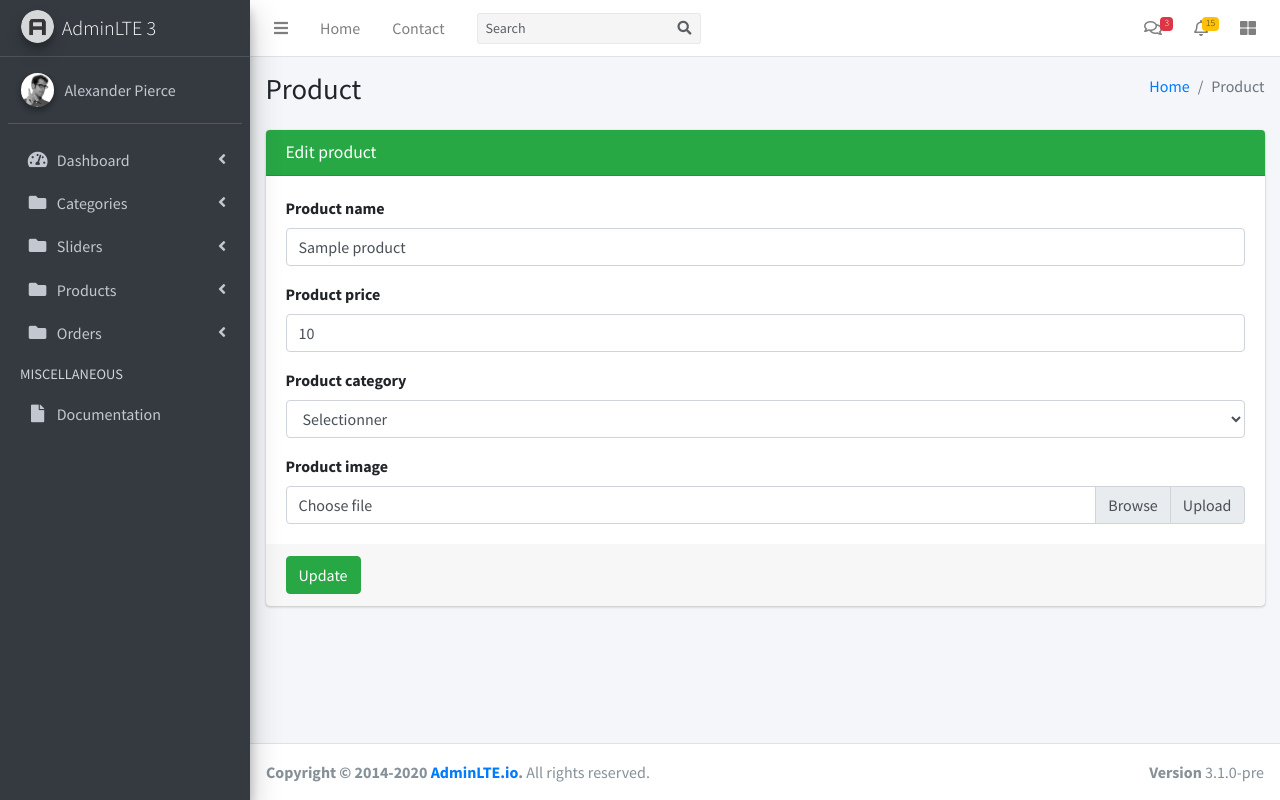
After one commit to axel-yarell/shoppingcart, a Laravel app: page /admin/editproduct/1 in a window 1280 px wide. The commit adds this page. Run offline with Laravel 12, Linux system fonts and the light colour scheme; tables that the repository leaves empty hold one stand-in row (values such as "Sample post"); parts of the project's set-up code (start-up, migrations or seed data) failed here and were passed over; some libraries are stand-ins or nearby versions.

Commit message:
Fix: Correction de la logique d'activation des produits et affichage des catégories

```diff
--- a/app/Http/Controllers/AdminController.php
+++ b/app/Http/Controllers/AdminController.php
@@ -7,6 +7,7 @@ use App\Http\Controllers\AdminController;
 use App\Http\Controllers\CategoryController;
 use App\Models\Category;
 use App\Models\Slider;
+use App\Models\Product;
 
 
 class AdminController extends Controller
@@ -47,7 +48,8 @@ class AdminController extends Controller
 
     public function products()
     {
-        return view('admin.products');
+        $products = Product::get();
+        return view('admin.products')->with('products',$products);
     }
 
     public function orders()
--- a/app/Http/Controllers/ProductController.php
+++ b/app/Http/Controllers/ProductController.php
@@ -4,6 +4,10 @@ namespace App\Http\Controllers;
 
 use Illuminate\Http\Request;
 use App\Models\Product;
+use App\Models\Category;
+use Illuminate\Support\Facades\Storage;
+
+
 class ProductController extends Controller
 {
     //
@@ -36,4 +40,103 @@ class ProductController extends Controller
 
         return redirect()->back()->with('status', 'Product added successfully!');
     }
+
+
+    public function deleteproduct($id)
+    {
+        $product = Product::find($id);
+        if ($product) {
+            // Supprimer le fichier image du dossier public/product_images
+            $imagePath = public_path('product_images/' . $product->product_image);
+            if (file_exists($imagePath)) {
+                unlink($imagePath);
+            }
+
+            $product->delete();
+            return redirect()->back()->with('status', 'Product deleted successfully!');
+        }
+            else {
+                return redirect()->back()->with('status', 'Product not found!');
+                }
+    }
+
+    public function editproduct($id)
+    {
+        $product = Product::find($id);
+           if ($product) {
+            // On récupère toutes les catégories pour le menu déroulant
+            $categories = Category::where('category_name', '!=', $product->product_category)->get();
+            // $categories = Category::all();
+
+            // On envoie le produit ET les catégories à la vue
+            return view('admin.editproduct', compact('product', 'categories'));
+        } else {
+            return redirect()->back()->with('status', 'Product not found!');
+        }
+    }
+    public function updateproduct(Request $request, $id)
+    {
+
+        $product = Product::find($id);
+        if ($product) {
+            $product->product_name = $request->input('product_name');
+            $product->product_price = $request->input('product_price');
+            $product->product_category = $request->input('product_category');
+
+            if ($request->hasFile('product_image')) {
+                // Supprimer l'ancienne image
+                $imagePath = public_path('product_images/' . $product->product_image);
+                if (file_exists($imagePath)) {
+                    unlink($imagePath);
+                }
+
+                // Enregistrer la nouvelle image
+                $file = $request->file('product_image');
+                $filename = time() . '_' . $file->getClientOriginalName();
+                $file->move(public_path('product_images'), $filename);
+                $product->product_image = $filename;
+            }
+
+            $product->update();
+            return redirect()->back()->with('status', 'product updated successfully!');
+        } else {
+            return redirect()->back()->with('status', 'product not found!');
+        }
+
+    }
+
+    public function unactivateproduct(Request $request, $id)
+    {
+        $product = Product::find($id);
+        if ($product) {
+            $product->status = 0; // Assuming 0 means inactive
+            $product->update();
+            return redirect()->back()->with('status', 'Product status updated successfully!');
+        } else {
+            return redirect()->back()->with('status', 'Product not found!');
+        }
+    }
+
+    public function activateproduct(Request $request, $id)
+    {
+        $product = Product::find($id);
+        if ($product) {
+            $product->status = 1; // Assuming 1 means active
+            $product->update();
+            return redirect()->back()->with('status', 'Product status updated successfully!');
+        } else {
+            return redirect()->back()->with('status', 'Product not found!');
+        }
+    }
+
+
+
+
+
+
+
+
+
+
+
 }
--- /dev/null
+++ b/resources/views/admin/editproduct.blade.php
@@ -0,0 +1,112 @@
+@extends('admin_layout.master')
+
+@section('title')
+
+ Edit Product
+
+@endsection
+
+@section('content')
+  <div class="content-wrapper">
+    <!-- Content Header (Page header) -->
+    <section class="content-header">
+      <div class="container-fluid">
+        <div class="row mb-2">
+          <div class="col-sm-6">
+            <h1>Product</h1>
+          </div>
+          <div class="col-sm-6">
+            <ol class="breadcrumb float-sm-right">
+              <li class="breadcrumb-item"><a href="#">Home</a></li>
+              <li class="breadcrumb-item active">Product</li>
+            </ol>
+          </div>
+        </div>
+      </div><!-- /.container-fluid -->
+    </section>
+
+    <!-- Main content -->
+    <section class="content">
+      <div class="container-fluid">
+        <div class="row">
+          <!-- left column -->
+          <div class="col-md-12">
+            <!-- jquery validation -->
+            <div class="card card-success">
+              <div class="card-header">
+                <h3 class="card-title">Edit product</h3>
+              </div>
+              <!-- /.card-header -->
+              @if (count($errors) > 0)
+                <div class="alert alert-danger">
+                    <ul>
+                        @foreach ($errors->all() as $error)
+                            <li>{{ $error }}</li>
+                        @endforeach
+                    </ul>
+                </div>
+              @endif
+              @if (session('status'))
+                  <br>
+                  <div class="alert alert-success" role="alert">
+                      {{ session('status') }}
+                  </div>
+
+              @endif
+              <!-- form start -->
+              <form id="quickForm" action="{{ url('admin/updateproduct/' . $product->id) }}" method="post" enctype="multipart/form-data">
+                @csrf
+                @method('PUT')
+                <div class="card-body">
+                  <div class="form-group">
+                    <label for="exampleInputEmail1">Product name</label>
+                    <input type="text" value="{{ $product->product_name }}" required name="product_name" class="form-control" id="exampleInputEmail1" placeholder="Enter product name">
+                  </div>
+                  <div class="form-group">
+                    <label for="exampleInputEmail1">Product price</label>
+                    <input type="number" value="{{ $product->product_price }}" required name="product_price" class="form-control" id="exampleInputEmail1" placeholder="Enter product price" min="1">
+                  </div>
+                  <div class="form-group">
+                    <label>Product category</label>
+                    <select name="product_category" class="form-control select2" style="width: 100%;">
+                      <option selected="selected">Selectionner</option>
+                      @foreach($categories as $category)
+                        <option value="{{ $category->id }}" {{ $product->product_category == $category->id ? 'selected' : '' }}>
+                          {{ $category->category_name }}
+                            </option>
+                      @endforeach
+                    </select>
+                  </div>
+                  <label for="exampleInputFile">Product image</label>
+                  <div class="input-group">
+                    <div class="custom-file">
+                      <input type="file" name="product_image"  class="custom-file-input" id="exampleInputFile">
+                      <label class="custom-file-label" for="exampleInputFile">Choose file</label>
+                    </div>
+                    <div class="input-group-append">
+                      <span class="input-group-text">Upload</span>
+                    </div>
+                  </div>
+                </div>
+                <!-- /.card-body -->
+                <div class="card-footer">
+                  <!-- <button type="submit" class="btn btn-success">Submit</button> -->
+                  <input type="submit" class="btn btn-success" value="Update">
+                </div>
+              </form>
+            </div>
+            <!-- /.card -->
+            </div>
+          <!--/.col (left) -->
+          <!-- right column -->
+          <div class="col-md-6">
+
+          </div>
+          <!--/.col (right) -->
+        </div>
+        <!-- /.row -->
+      </div><!-- /.container-fluid -->
+    </section>
+    <!-- /.content -->
+  </div>
+@endsection
--- a/routes/web.php
+++ b/routes/web.php
@@ -47,3 +47,8 @@ Route::put('/admin/activateslider/{id}', [SliderController::class, 'activateSlid
 
 // Product Routes
 Route::post('/admin/saveproduct', [ProductController::class, 'saveproduct']);
+Route::delete('/admin/deleteproduct/{id}', [ProductController::class, 'deleteproduct']);
+Route::get('/admin/editproduct/{id}', [ProductController::class, 'editproduct']);
+Route::put('/admin/updateproduct/{id}', [ProductController::class, 'updateproduct']);
+Route::put('/admin/unactivateproduct/{id}', [ProductController::class, 'unactivateproduct']);
+Route::put('/admin/activateproduct/{id}', [ProductController::class, 'activateproduct']);
```
Also changed, not shown: resources/views/admin/products.blade.php (+32 -22 lines), public/product_images/1794496184_smp-img-01.jpg (added).
